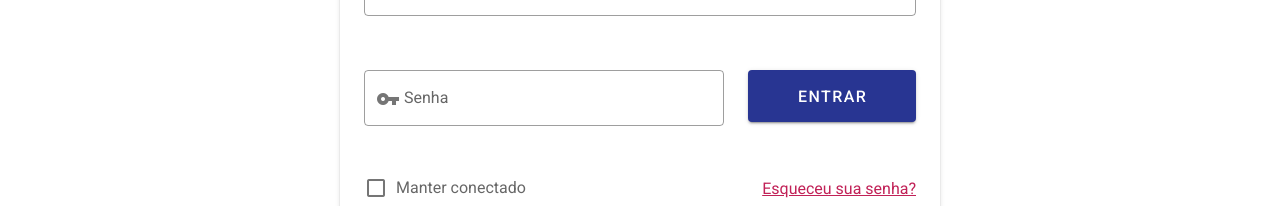
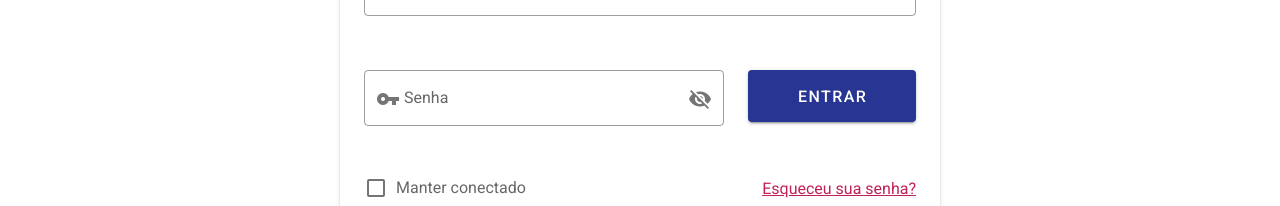
Before and after one commit to devionapp/devion-client, a Vue app: page / in a window 1280 px wide. Shown: the part 274-480 px from the top of the page. Built offline with nearby package versions, Linux system fonts and the light colour scheme; no server answers.

Commit message:
LoginForm

```diff
--- a/src/components/Form/TextField.vue
+++ b/src/components/Form/TextField.vue
@@ -1,7 +1,9 @@
 <template>
   <v-text-field
+    @click:append="$emit('clickAppend')"
     v-model="input"
     :prepend-inner-icon="prependInnerIcon"
+    :append-icon="appendIcon"
     :label="label"
     :color="color"
     v-bind="$attrs"
@@ -32,6 +34,7 @@ export default {
     color: { required: false, default: "secondary", type: String },
     label: { required: false, default: "", type: String },
     prependInnerIcon: { required: false, default: "", type: String },
+    appendIcon: { required: false, default: "", type: String },
     disabled: {
       type: Boolean,
       default: false
--- a/src/components/LoginForm.vue
+++ b/src/components/LoginForm.vue
@@ -25,8 +25,10 @@
         <TextField
           prependInnerIcon="mdi-key"
           label="Senha"
-          type="password"
           v-model="user.password"
+          @clickAppend="showPassword = !showPassword"
+          :type="showPassword ? 'text' : 'password'"
+          :appendIcon="showPassword ? 'mdi-eye' : 'mdi-eye-off'"
           :v="$v.user.password"
         />
       </v-col>
@@ -71,7 +73,12 @@ export default {
   components: { EZForm },
   data() {
     return {
-      user: { email: null, password: null, keepalive: false }
+      user: {
+        email: null,
+        password: null,
+        keepalive: false
+      },
+      showPassword: false
     };
   },
   validations: {
```
